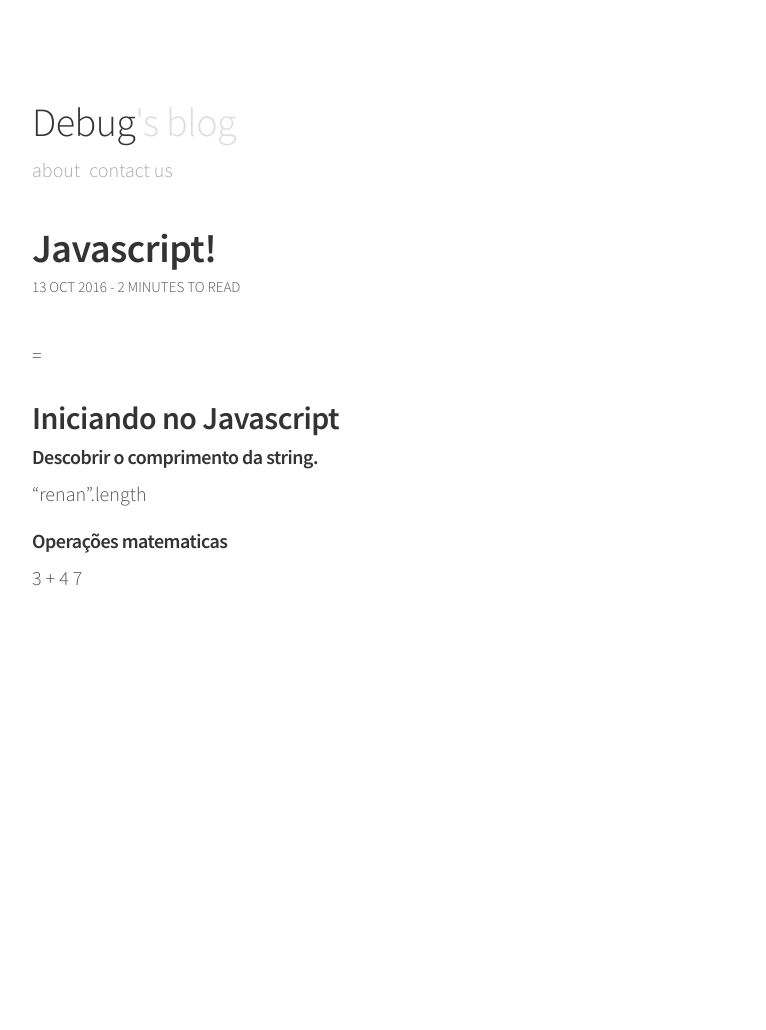
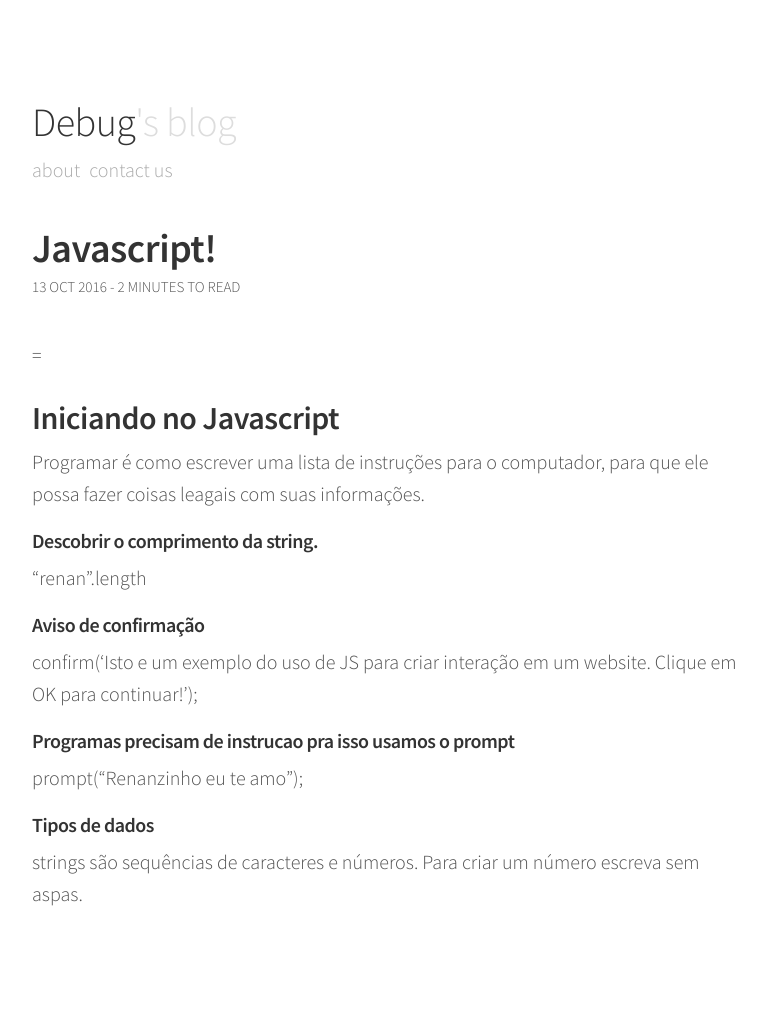
Before and after one commit to indrajithbandara/debug-blog, a Jekyll site: the page built from _posts/2016-10-13-javascript.md, in a window 1280 px wide. Shown: the whole page, without its empty margins (248-1014 px from the left). Built offline with Jekyll 4.4.1, drawn with Linux system fonts in a browser that asks for light colours; comment, search, counter and statistics services are not loaded; before the commit the page ends 900 px from its top, so only the background shows below that.

Commit message:
update blog git

```diff
--- a/_posts/2016-10-13-javascript.md
+++ b/_posts/2016-10-13-javascript.md
@@ -6,10 +6,17 @@ categories: start blog
 ---
  =
 ## Iniciando no Javascript
+Programar é como escrever uma lista de instruções para o computador, para que ele possa fazer coisas leagais com suas informações.
 
 ##### Descobrir o comprimento da string.
 "renan".length
 
-##### Operações matematicas
-3 + 4
-7
+###### Aviso de confirmação
+confirm('Isto e um exemplo do uso de JS para criar interação em um website. Clique em OK para continuar!');
+
+#### Programas precisam de instrucao pra isso usamos o prompt
+prompt("Renanzinho eu te amo");
+
+
+##### Tipos de dados
+strings são sequências de caracteres e números. Para criar um número escreva sem aspas.
```
